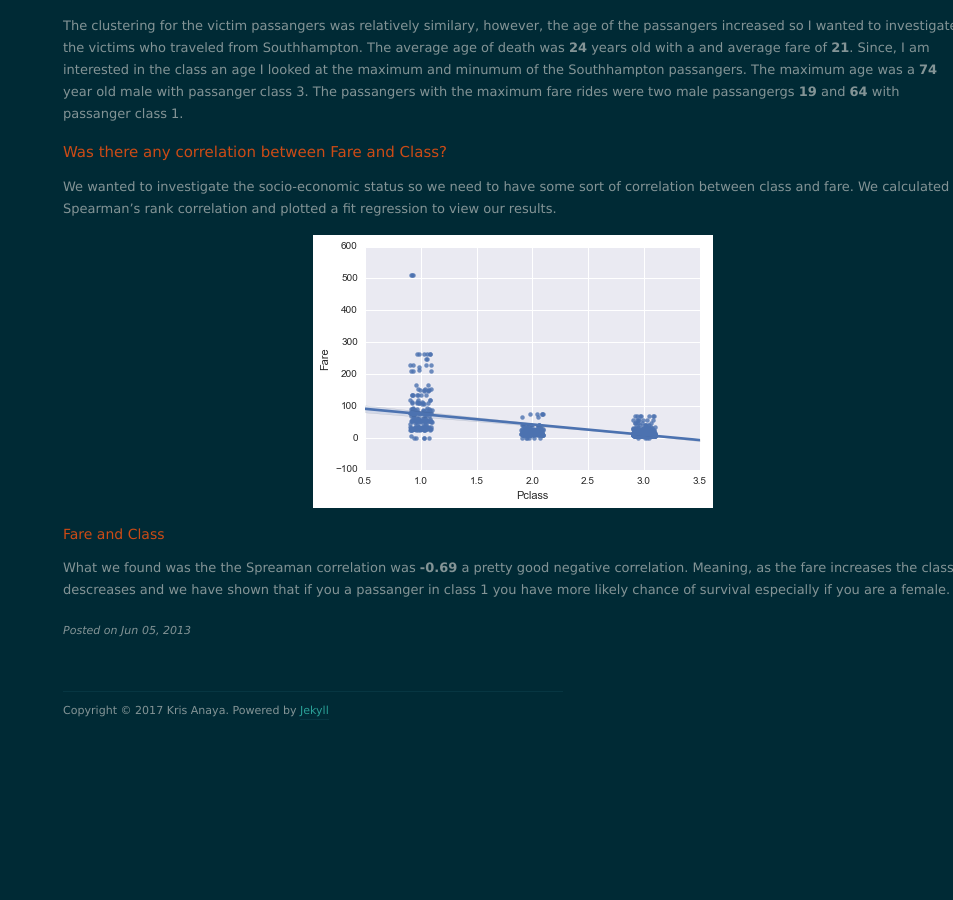
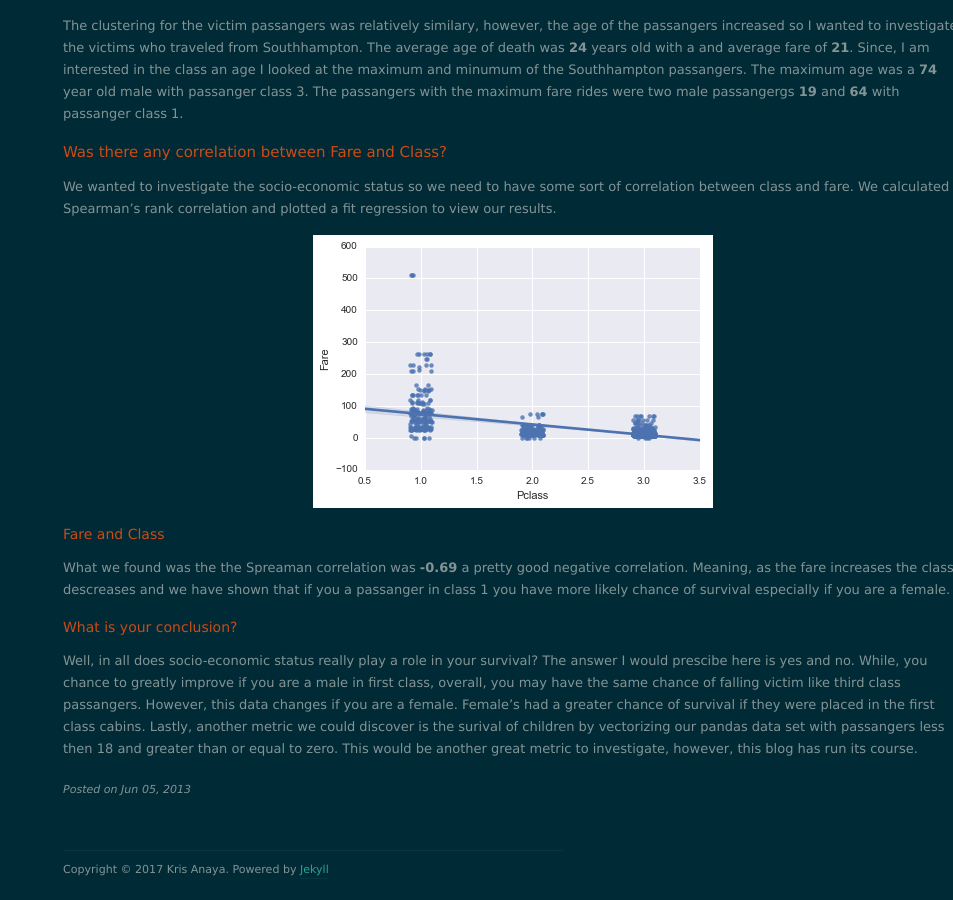
Before and after one commit to krismanaya/krismanaya.github.io, a Jekyll site: the page built from _posts/2013-06-05-welcome-to-jekyll.markdown, in a window 1280 px wide and 900 px high, scrolled down 4125 px. Shown: the whole window, without its empty margins (327-1280 px from the left). Built offline with Jekyll 4.4.1, drawn with Linux system fonts in a browser that asks for light colours; nearby versions of some CDN libraries; before the commit the page ends 4866 px from its top, so only the background shows below that.

Commit message:
make a conclusion

```diff
--- a/_posts/2013-06-05-welcome-to-jekyll.markdown
+++ b/_posts/2013-06-05-welcome-to-jekyll.markdown
@@ -93,10 +93,14 @@ The clustering for the victim passangers was relatively similary, however, the a
 
 
 ## Was there any correlation between Fare and Class?
-
 We wanted to investigate the socio-economic status so we need to have some sort of correlation between class and fare. We calculated Spearman's rank correlation and plotted a fit regression to view our results.
 
 <img src="/images/SRC.png" class="center"/>
 
 ### Fare and Class
 What we found was the the Spreaman correlation was **-0.69** a pretty good negative correlation. Meaning, as the fare increases the class descreases and we have shown that if you a passanger in class 1 you have more likely chance of survival especially if you are a female.
+
+
+### What is your conclusion?
+
+Well, in all does socio-economic status really play a role in your survival? The answer I would prescibe here is yes and no. While, you chance to greatly improve if you are a male in first class, overall, you may have the same chance of falling victim like third class passangers. However, this data changes if you are a female. Female's had a greater chance of survival if they were placed in the first class cabins. Lastly, another metric we could discover is the surival of children by vectorizing our pandas data set with passangers less then 18 and greater than or equal to zero. This would be another great metric to investigate, however, this blog has run its course.
```
